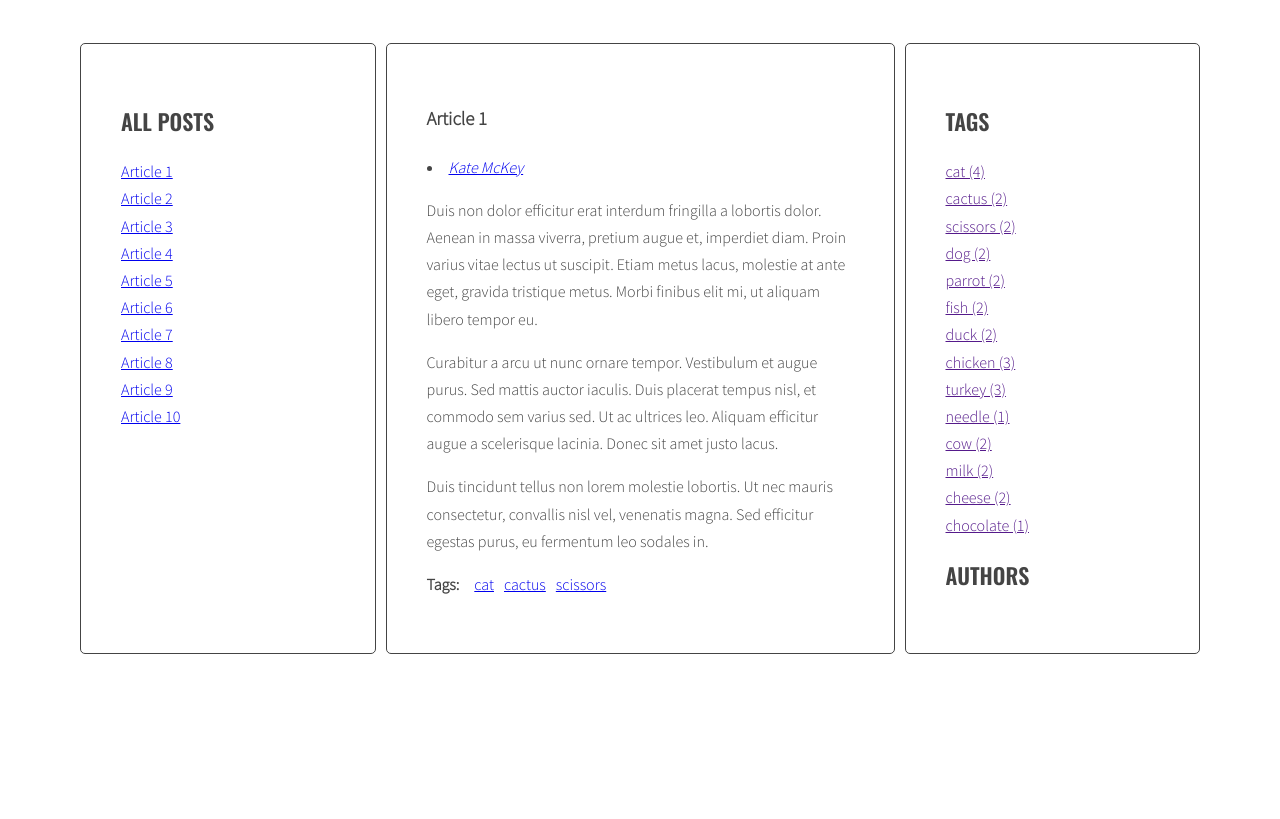
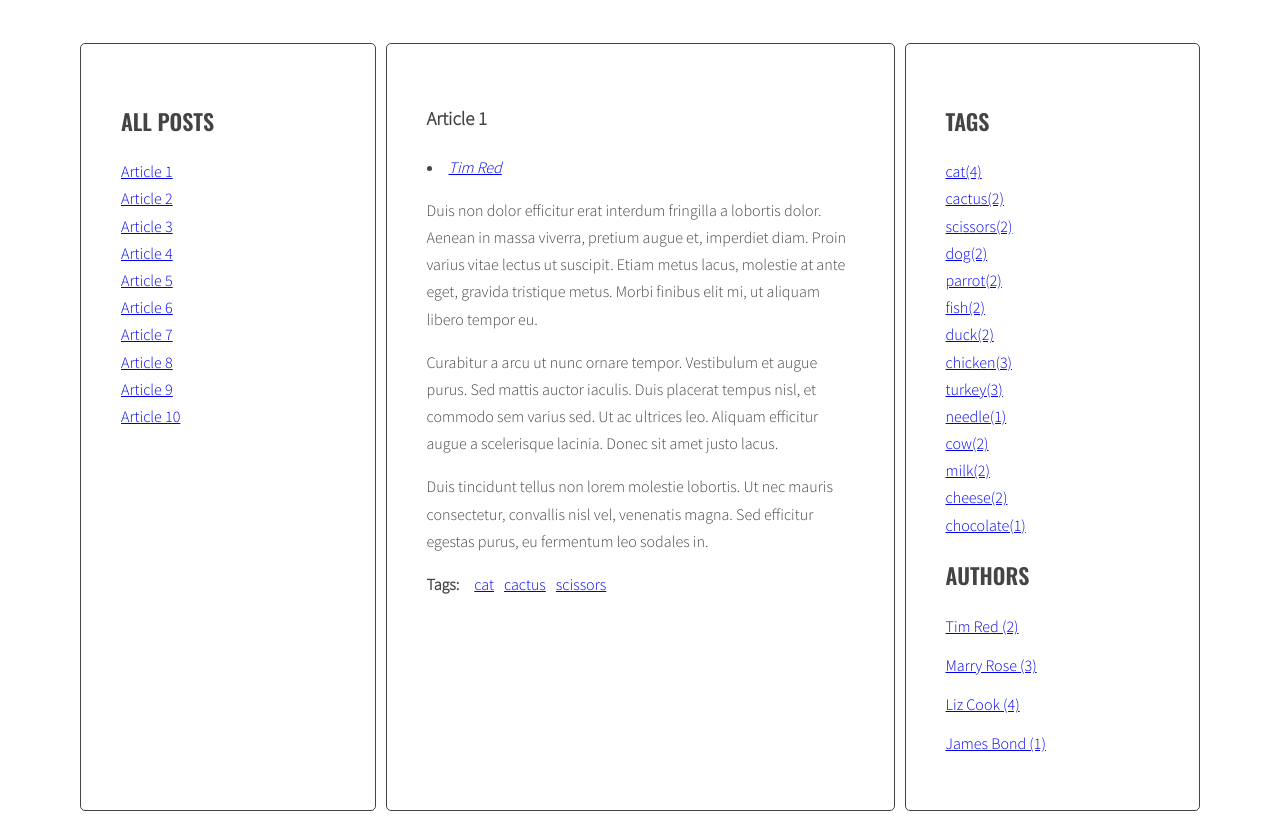
Before and after one commit to MG557/javascript-blog, a website: page index.html in a window 1280 px wide. Shown: the part 200-1019 px from the top of the page. Before the commit the page ends 862 px from the top, so only its background shows below. Drawn offline with nearby package versions, Linux system fonts and the light colour scheme.

Commit message:
Add AuthorList - zd 7.3 Roboczy 1.4

```diff
--- a/css/style.css
+++ b/css/style.css
@@ -77,6 +77,7 @@ body {
   margin: 0 5px 0 5px;
 }
 
+
 /* Authors */
 .authors li {
   margin-bottom: 12px;
--- a/index.html
+++ b/index.html
@@ -19,7 +19,7 @@
                   </ul>
                 </aside>
                 <section class="posts">
-                  <article class="post active" id="article-1" data-tags="cat cactus scissors" data-author="Kate McKey">
+                  <article class="post active" id="article-1" data-tags="cat cactus scissors" data-author="Tim Red">
                     <h3 class="post-title">Article 1</h3>
                     <p class="post-author"></p>
                     <div class="post-content">
@@ -35,7 +35,7 @@
                       </ul>
                     </div>
                   </article>
-                  <article class="post" id="article-2" data-tags="dog cat parrot" data-author="TIM RED">
+                  <article class="post" id="article-2" data-tags="dog cat parrot" data-author="Tim Red">
                     <h3 class="post-title">Article 2</h3>
                     <p class="post-author"></p>
                     <div class="post-content">
@@ -82,7 +82,7 @@
                       </ul>
                     </div>
                   </article>
-                  <article class="post" id="article-5" data-tags="scissors cactus needle" data-author="Larry Bird">
+                  <article class="post" id="article-5" data-tags="scissors cactus needle" data-author="Marry Rose">
                     <h3 class="post-title">Article 5</h3>
                     <p class="post-author"></p>
                     <div class="post-content">
@@ -130,7 +130,7 @@
                       </ul>
                     </div>
                   </article>
-                  <article class="post" id="article-8" data-tags="chicken cat cow" data-author="TOM CAT">
+                  <article class="post" id="article-8" data-tags="chicken cat cow" data-author="Liz Cook">
                     <h3 class="post-title">Article 8</h3>
                     <p class="post-author"></p>
                     <div class="post-content">
--- a/js/script.js
+++ b/js/script.js
@@ -64,6 +64,7 @@
     optArticleTagsSelector = '.post-tags .list',
     optArticleAuthorSelector = '.post-author',
     optTagsListSelector = '.tags.list',
+    optAuthorsListSelector = '.authors.list',
     optCloudClassCount = 5,
     optCloudClassPrefix = 'tag-size-';
 
@@ -142,6 +143,7 @@
     }
     return params;
   }
+
 
   // eslint-disable-next-line no-inner-declarations
   function calculateTagClass(count, params){
@@ -228,12 +230,12 @@
       //allTagsHTML += '<li><a href ="#tag-' + tag + '"> '+ tag +' ('+ calculateTagClass(allTags[tag], tagsParams) +') </a></li>';
       //const tagLinkHTML = calculateTagClass(allTags[tag], tagsParams);
       //const linkHTML = '<li><a href="#' + articleId + '"><span>' + articleTitle + '</span></a></li>';
-      const tagLinkHTML = '<li><a href "#tag-' + tag + '"> '+ tag +' ('+ allTags[tag] +') </a></li>';
+      const tagLinkHTML = '<li><a href="#tag-' + tag + '" class="' + calculateTagClass(allTags[tag], tagsParams) +'">' + tag + '('+ allTags[tag] +')</a></li>';
 
-      console.log('tagLinkHTMLTT:', tagLinkHTML);
+
 
       allTagsHTML += tagLinkHTML;
-
+      console.log('tagLinkHTMLTT:', tagLinkHTML);
     /* [NEW] END LOOP: for each tag in allTags: */
     }
     /*[NEW] add HTML from allTagsHTML to tagList */
@@ -299,8 +301,8 @@
   function addClickListenersToTags(){
     /* find all links to tags */
     //const tagsLinks = document.querySelectorAll(optArticleTagsSelector);
-    //const tagsLinks = document.querySelectorAll('.post-tags a');.tags.list
-    const tagsLinks = document.querySelectorAll('.post-tags a');
+    // const tagsLinks = document.querySelectorAll('.post-tags a');
+    const tagsLinks = document.querySelectorAll('.post-tags a' , '.tags.list a' , '.post' );
     console.log('tagsLinksP:', tagsLinks);
     /* START LOOP: for each link */
     for( let linkTag of tagsLinks){
@@ -316,14 +318,13 @@
     /* END LOOP: for each link */
 
     /* find all listlinks to tags /menu tags*/
-    const tagsListLinks = document.querySelectorAll('.tags.list a');
+    //const tagsListLinks = document.querySelectorAll('.tags.list a');
     /* START LOOP: for each tagListLink */
-    for( let tagListLink of tagsListLinks){
-      /* add tagClickHandler as event listener for that link */
-      tagListLink.addEventListener('click', tagClickHandler);
-      console.log('tagListLink' , tagListLink);
-    }
-
+    //for( let tagListLink of tagsListLinks){
+    /* add tagClickHandler as event listener for that link */
+    // tagListLink.addEventListener('click', tagClickHandler);
+    //console.log('tagListLink' , tagListLink);
+    //}
 
   }
 
@@ -334,9 +335,11 @@
   /* generateAuthors M7.2 ///////////////////////////////////////////////////////////////////////*/
   /* 1) generateAuthors */
 
+
   // eslint-disable-next-line no-inner-declarations
   function generateAuthors(){
-
+  /* [NEW] create a new variable allAuthors with an empty object */
+    let allAuthors = {};
     /* find all articles */
     const articles = document.querySelectorAll(optArticleSelector);
     //const articles = document.querySelectorAll(optArticleSelector);
@@ -345,7 +348,7 @@
     for(let article of articles){
 
       /* find author wrapper */
-      const articleAuthorWrapper = article.querySelector(optArticleAuthorSelector);
+      //const articleAuthorWrapper = article.querySelector(optArticleAuthorSelector);
       //console.log('articleAuthorWrapper', articleAuthorWrapper);
 
       /* make html variable with empty string */
@@ -374,19 +377,51 @@
 
       /* add generated code to html variable */
       html = html + linkAuthor;
+      /* [NEW] check if this link is NOT already in allAuthors */
 
+      //if(allTags.indexOf(linkHTML) == -1){
+      if(!allAuthors[articleAuthor]){
+      /* [NEW] add generated code to allAuthors array */
+      //allAuthors.push(linkHTML);
+        allAuthors[articleAuthor] = 1;
+      } else {
+        allAuthors[articleAuthor]++;
+      }
+
+      const articleAuthorWrapper = article.querySelector(optArticleAuthorSelector);
+      /* insert HTML of all the links into the author wrapper */
+      articleAuthorWrapper.innerHTML = html;
       /* END LOOP: for author */
+    }
+    /* [NEW] find list of Authors in right column */
+    const authorList = document.querySelector(optAuthorsListSelector);
+    console.log('authorList', authorList);
+    /* [NEW] add html from allTags to tagList */
+    //authorList.innerHTML = allAuthors.join(' ');
+    console.log(allAuthors);
 
-      /* insert HTML of all the links into the author wrapper */
 
-      //const articleAuthorWrapper = article.querySelector(optArticleAuthorSelector);
-      articleAuthorWrapper.innerHTML = html;
+    /* [NEW] create variable for all links HTML code */
+    let allAuthorsHTML = '';
+
+    /* [NEW] START LOOP: for each tag in allTags: */
+    for(let articleAuthor in allAuthors){
+      /* [NEW] generate code of a link and add it to allTagsHTML */
+      allAuthorsHTML += '<li><a href="#author-' + articleAuthor + '"> '+ articleAuthor +' (' + allAuthors[articleAuthor] + ')</a> </li>';
+
+    /* [NEW] END LOOP: for each tag in allTags: */
     }
+    /*[NEW] add HTML from allTagsHTML to tagList */
+    authorList.innerHTML = allAuthorsHTML;
+
 
   }
+  // const tagLinkHTML = '<li><a href "#tag-' + tag + '"> '+ tag +' ('+ allTags[tag] +') </a></li>';
+
   generateAuthors();
 
   /* 3.1) authorClickHandler */
+
 
   // eslint-disable-next-line no-inner-declarations
   function authorClickHandler(event){
@@ -447,12 +482,15 @@
     /* add addClickToAuthors as event listener for that link */
       linkAuthor.addEventListener('click', authorClickHandler);
       console.log('linkAuthor' , linkAuthor);
-    }
-
-
-
 
     /* END LOOP: for each link */
+    }
+    /* find all links authors /menu-list author*/
+    const authorListLinks = document.querySelectorAll('.list.authors a');
+    /* START LOOP: for each link */
+    for (let authorLinkList of authorListLinks){
+      authorLinkList.addEventListener('click', authorClickHandler);
+    }
   }
   addClickListenersToAuthors();
 
```
